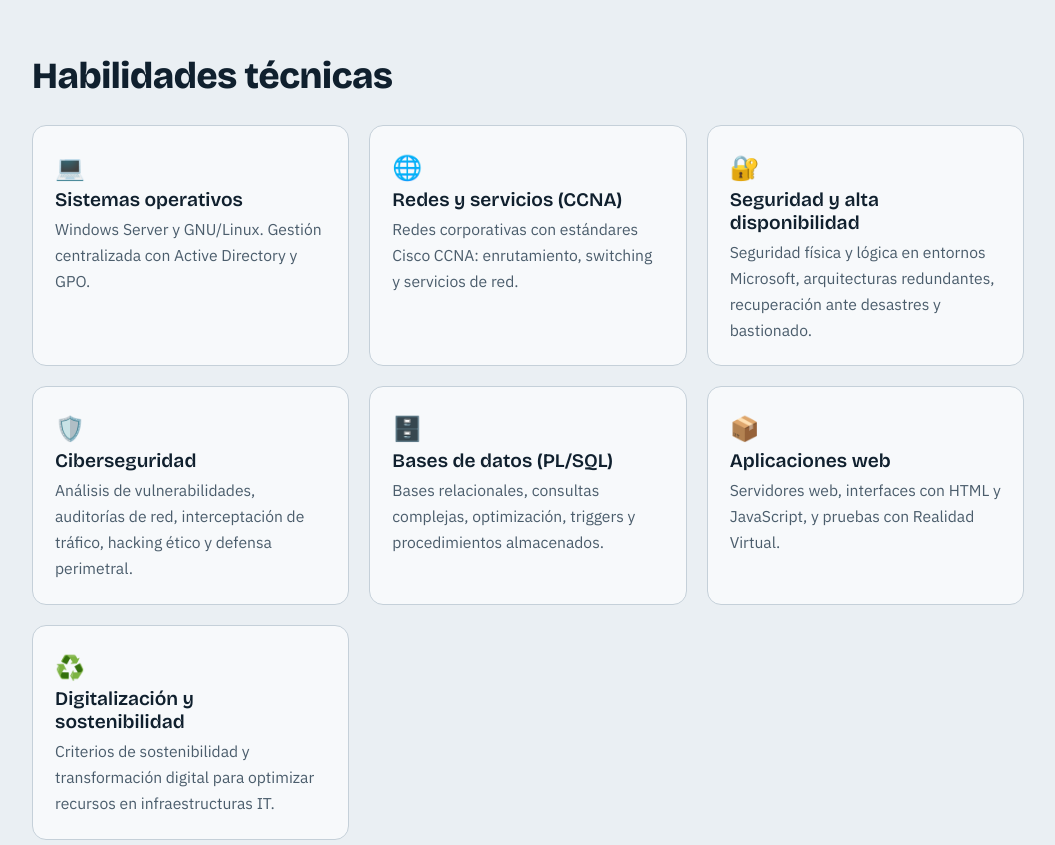
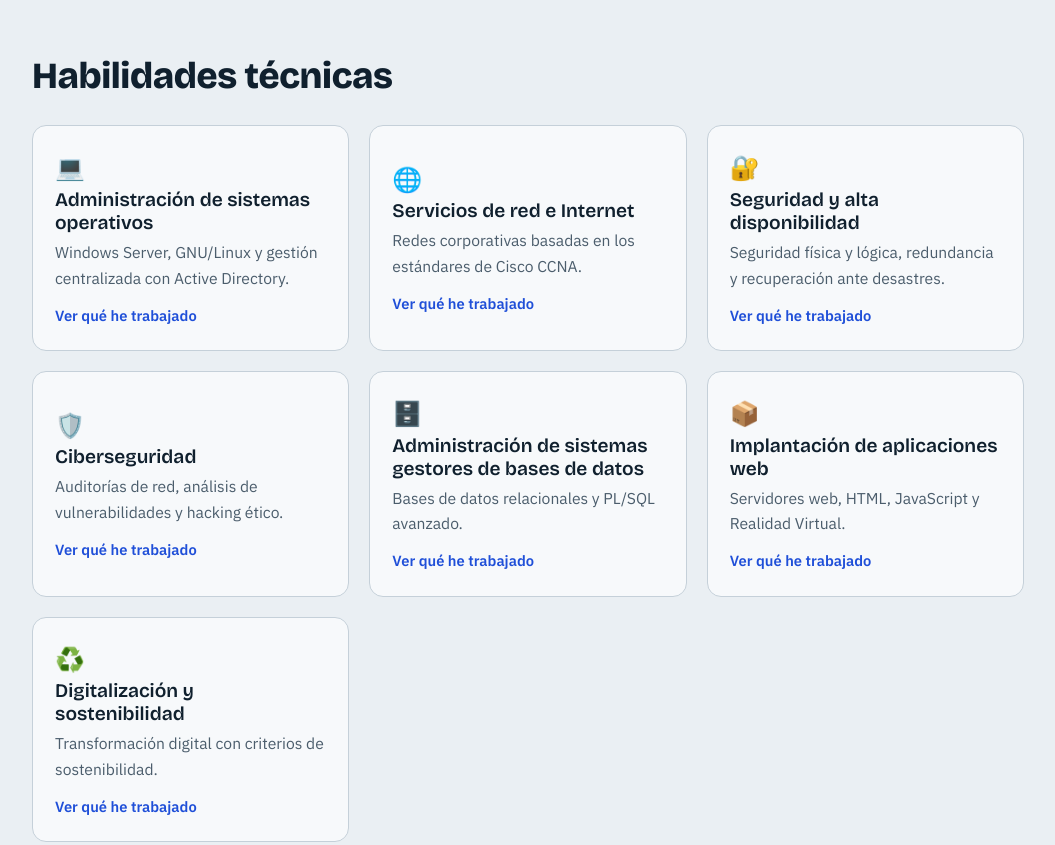
Before and after one commit to abl211207/abl211207.github.io, a plain HTML site: page index.html in a window 1280 px wide. Shown: the part 1120-1965 px from the top of the page, without its empty margins (112-1167 px from the left). Drawn offline with nearby package versions, Linux system fonts and the light colour scheme.

Commit message:
Update index.html

```diff
--- a/index.html
+++ b/index.html
@@ -36,7 +36,7 @@ a{color:var(--accent)}
 .wrap{max-width:1040px;margin:0 auto;padding:0 24px}
 header.nav{position:sticky;top:0;z-index:10;background:var(--bg);border-bottom:1px solid var(--line)}
 header.nav .wrap{display:flex;align-items:center;justify-content:space-between;gap:16px;height:56px}
-.brand{font:800 1.05rem var(--head);color:var(--ink);text-decoration:none}
+.brand{font:800 1.05rem var(--head);color:var(--ink);text-decoration:none;white-space:nowrap;flex-shrink:0}
 nav{display:flex;gap:18px;align-items:center;overflow-x:auto}
 nav a{color:var(--muted);text-decoration:none;font-size:.95rem;white-space:nowrap}
 nav a:hover{color:var(--ink)}
@@ -67,9 +67,12 @@ h3{font:600 1.2rem var(--head);margin:0 0 6px}
 .facts li{background:var(--surface);border-left:4px solid var(--hl);padding:12px 16px;border-radius:0 10px 10px 0}
 .facts b{display:block;font-family:var(--head)}
 .skills{display:grid;grid-template-columns:repeat(auto-fit,minmax(290px,1fr));gap:20px}
-.skill{background:var(--surface);border:1px solid var(--line);border-radius:14px;padding:22px}
+.skill{background:var(--surface);border:1px solid var(--line);border-radius:14px;padding:22px;text-align:left;font:inherit;color:var(--ink);cursor:pointer;width:100%}
+.skill:hover{border-color:var(--accent)}
+.skill .st{display:block;font:600 1.2rem var(--head);margin:0 0 6px}
+.skill .more{display:block;margin-top:12px;color:var(--accent);font-weight:600;font-size:.92rem}
 .skill p{margin:0;color:var(--muted);font-size:.98rem}
-.skill .ic{font-size:1.5rem}
+.skill .ic{font-size:1.5rem;display:block}
 .projects{display:grid;gap:20px}
 .proj{background:var(--surface);border:1px solid var(--line);border-radius:14px;padding:26px;display:grid;grid-template-columns:1fr 240px;gap:24px}
 .proj p{margin:6px 0 0;color:var(--muted)}
@@ -102,6 +105,10 @@ dialog::backdrop{background:rgba(8,14,20,.65)}
 .dlg{padding:22px}
 .dlg img{width:100%;height:auto;border-radius:8px;border:1px solid var(--line);margin:14px 0;display:block}
 .dlg p{margin:0 0 4px;color:var(--muted)}
+.dlg ul.bul{margin:12px 0;padding-left:20px;color:var(--muted)}
+.dlg ul.bul li{margin-bottom:6px}
+.dlg .chips{margin:14px 0}
+.dlg h4{margin:16px 0 0;font:600 1rem var(--head)}
 .dlg .row{display:flex;gap:10px;flex-wrap:wrap;margin-top:6px}
 .dlg .row button{font:inherit;cursor:pointer;background:none}
 .empty{border:2px dashed var(--line);border-radius:12px;padding:22px;color:var(--muted);grid-column:1/-1}
@@ -112,12 +119,15 @@ footer{padding:28px 0 40px;color:var(--muted);font-size:.9rem;border-top:1px sol
   .hero .wrap,.about{grid-template-columns:1fr}
   .proj{grid-template-columns:1fr}
   .job{grid-template-columns:1fr;gap:4px}
+  html{scroll-padding-top:110px}
+  header.nav .wrap{height:auto;flex-wrap:wrap;padding-top:8px;padding-bottom:8px;gap:4px 16px}
+  nav{width:100%;padding-bottom:4px}
 }
 </style>
 </head>
 <body>
 <header class="nav"><div class="wrap">
-  <a class="brand" href="#inicio">ABL</a>
+  <a class="brand" href="#inicio">Adrián Barbudo López</a>
   <nav aria-label="Principal">
     <a href="#sobre-mi">Sobre mí</a><a href="#habilidades">Habilidades</a><a href="#proyectos">Proyectos</a>
     <a href="#experiencia">Experiencia</a><a href="#formacion">Formación</a><a href="#contacto">Contacto</a>
@@ -237,13 +247,30 @@ footer{padding:28px 0 40px;color:var(--muted);font-size:.9rem;border-top:1px sol
 <script>
 /* ====== EDITA AQUÍ: añade proyectos y certificados como objetos nuevos ====== */
 const SKILLS = [
-  {ic:"💻", t:"Sistemas operativos", d:"Windows Server y GNU/Linux. Gestión centralizada con Active Directory y GPO."},
-  {ic:"🌐", t:"Redes y servicios (CCNA)", d:"Redes corporativas con estándares Cisco CCNA: enrutamiento, switching y servicios de red."},
-  {ic:"🔐", t:"Seguridad y alta disponibilidad", d:"Seguridad física y lógica en entornos Microsoft, arquitecturas redundantes, recuperación ante desastres y bastionado."},
-  {ic:"🛡️", t:"Ciberseguridad", d:"Análisis de vulnerabilidades, auditorías de red, interceptación de tráfico, hacking ético y defensa perimetral."},
-  {ic:"🗄️", t:"Bases de datos (PL/SQL)", d:"Bases relacionales, consultas complejas, optimización, triggers y procedimientos almacenados."},
-  {ic:"📦", t:"Aplicaciones web", d:"Servidores web, interfaces con HTML y JavaScript, y pruebas con Realidad Virtual."},
-  {ic:"♻️", t:"Digitalización y sostenibilidad", d:"Criterios de sostenibilidad y transformación digital para optimizar recursos en infraestructuras IT."}
+  {ic:"💻", t:"Administración de sistemas operativos", d:"Windows Server, GNU/Linux y gestión centralizada con Active Directory.",
+   b:["Despliegue, configuración y administración de entornos Windows Server y distribuciones GNU/Linux.","Gestión centralizada de usuarios y equipos con Active Directory.","Aplicación de políticas de grupo (GPO) para configurar y controlar los equipos del dominio."],
+   tech:["Windows Server","Active Directory","GPO","GNU/Linux"]},
+  {ic:"🌐", t:"Servicios de red e Internet", d:"Redes corporativas basadas en los estándares de Cisco CCNA.",
+   b:["Diseño e implementación de infraestructuras de red corporativas siguiendo los estándares CCNA.","Configuración de enrutamiento dinámico (OSPF, EIGRP) y de conmutación con VLANs.","Direccionamiento IPv4 e IPv6 y segmentación del tráfico entre varias sucursales simuladas.","Prácticas con Cisco Packet Tracer y cursos de Cisco Networking Academy."],
+   tech:["Cisco CCNA","OSPF","EIGRP","VLANs","IPv4/IPv6","Packet Tracer"],
+   rel:[["Ver proyecto de redes corporativas","#proyectos"],["Ver certificados de Cisco","#certificados"]]},
+  {ic:"🔐", t:"Seguridad y alta disponibilidad", d:"Seguridad física y lógica, redundancia y recuperación ante desastres.",
+   b:["Estrategias de seguridad física y lógica en entornos Microsoft.","Diseño de arquitecturas redundantes para mantener los servicios disponibles.","Planes de contingencia y recuperación ante desastres (Disaster Recovery).","Bastionado de sistemas."],
+   tech:["Alta disponibilidad","Disaster Recovery","Bastionado","Entornos Microsoft"]},
+  {ic:"🛡️", t:"Ciberseguridad", d:"Auditorías de red, análisis de vulnerabilidades y hacking ético.",
+   b:["Análisis de vulnerabilidades y auditorías de red.","Interceptación y análisis de tráfico: laboratorio aislado con ARP Spoofing entre máquinas virtuales.","Fundamentos de hacking ético y defensa perimetral.","Formación complementaria: Introduction to Cybersecurity (Cisco) y Ciberseguridad y Hacking Ético (BIG school)."],
+   tech:["Kali Linux","Bettercap","Wireshark","VirtualBox"],
+   rel:[["Ver el laboratorio MitM","#proyectos"],["Ver certificados","#certificados"]]},
+  {ic:"🗄️", t:"Administración de sistemas gestores de bases de datos", d:"Bases de datos relacionales y PL/SQL avanzado.",
+   b:["Creación y administración de bases de datos relacionales.","Desarrollo de consultas complejas y optimización.","Triggers y procedimientos almacenados con PL/SQL avanzado.","Uso de MySQL en el sistema de gestión logística contenerizado."],
+   tech:["PL/SQL","MySQL","Triggers","Procedimientos almacenados"],
+   rel:[["Ver el sistema de gestión logística","#proyectos"]]},
+  {ic:"📦", t:"Implantación de aplicaciones web", d:"Servidores web, HTML, JavaScript y Realidad Virtual.",
+   b:["Despliegue y configuración de servidores web.","Desarrollo de interfaces y estructuración de datos con HTML y JavaScript.","Exploración de integraciones con Realidad Virtual."],
+   tech:["HTML","JavaScript","Servidores web","Realidad Virtual"]},
+  {ic:"♻️", t:"Digitalización y sostenibilidad", d:"Transformación digital con criterios de sostenibilidad.",
+   b:["Aplicación de criterios de sostenibilidad y transformación digital a los sectores productivos.","Optimización de recursos y mejora de la eficiencia tecnológica en infraestructuras IT."],
+   tech:["Transformación digital","Sostenibilidad","Eficiencia IT"]}
 ];
 const PROJECTS = [
   {t:"Auditoría y evasión: laboratorio MitM", d:"Entorno de red interno aislado para simular ataque y defensa. Pruebas de concepto de ARP Spoofing para interceptar y analizar tráfico entre máquinas virtuales.", tech:["Kali Linux","Windows 10","VirtualBox","Bettercap","Wireshark"]},
@@ -271,7 +298,7 @@ const CERTS = [
 /* ============================================================================ */
 const el=id=>document.getElementById(id);
 const esc=s=>String(s).replace(/[&<>"]/g,c=>({"&":"&amp;","<":"&lt;",">":"&gt;",'"':"&quot;"}[c]));
-el("skills").innerHTML=SKILLS.map(s=>`<div class="skill"><div class="ic" aria-hidden="true">${s.ic}</div><h3>${esc(s.t)}</h3><p>${esc(s.d)}</p></div>`).join("");
+el("skills").innerHTML=SKILLS.map((k,n)=>`<button type="button" class="skill" data-s="${n}"><span class="ic" aria-hidden="true">${k.ic}</span><span class="st">${esc(k.t)}</span><p>${esc(k.d)}</p><span class="more">Ver qué he trabajado</span></button>`).join("");
 el("projects").innerHTML=PROJECTS.map(p=>`<article class="proj"><div><h3>${esc(p.t)}</h3><p>${esc(p.d)}</p>${p.url?`<a class="more" href="${esc(p.url)}" target="_blank" rel="noopener">Ver proyecto</a>`:""}</div><ul class="chips">${p.tech.map(x=>`<li>${esc(x)}</li>`).join("")}</ul></article>`).join("");
 const CATS=[["todos","Todos"],["redes","Redes"],["ciberseguridad","Ciberseguridad"],["ia","IA"],["marketing","Marketing y SEO"]];
 const fmt=d=>new Date(d+"T12:00:00").toLocaleDateString("es-ES",{month:"long",year:"numeric"});
@@ -291,7 +318,14 @@ el("certs").addEventListener("click",e=>{
   el("dlg").showModal();
   el("dclose").focus();
 });
-el("dlg").addEventListener("click",e=>{if(e.target.id==="dlg"||e.target.id==="dclose")el("dlg").close()});
+el("dlg").addEventListener("click",e=>{if(e.target.id==="dlg"||e.target.id==="dclose"||e.target.closest("a[href^='#']"))el("dlg").close()});
+el("skills").addEventListener("click",e=>{
+  const b=e.target.closest(".skill");if(!b)return;
+  const k=SKILLS[b.dataset.s];
+  el("dlgbody").innerHTML=`<h3>${esc(k.t)}</h3><p>${esc(k.d)}</p><h4>Qué he trabajado</h4><ul class="bul">${k.b.map(x=>`<li>${esc(x)}</li>`).join("")}</ul><ul class="chips">${k.tech.map(x=>`<li>${esc(x)}</li>`).join("")}</ul><div class="row">${(k.rel||[]).map(([l,u])=>`<a class="btn primary" href="${esc(u)}">${esc(l)}</a>`).join("")}<button type="button" class="btn ghost" id="dclose">Cerrar</button></div>`;
+  el("dlg").showModal();
+  el("dclose").focus();
+});
 drawCerts();
 el("y").textContent=new Date().getFullYear();
 const root=document.documentElement;
```
